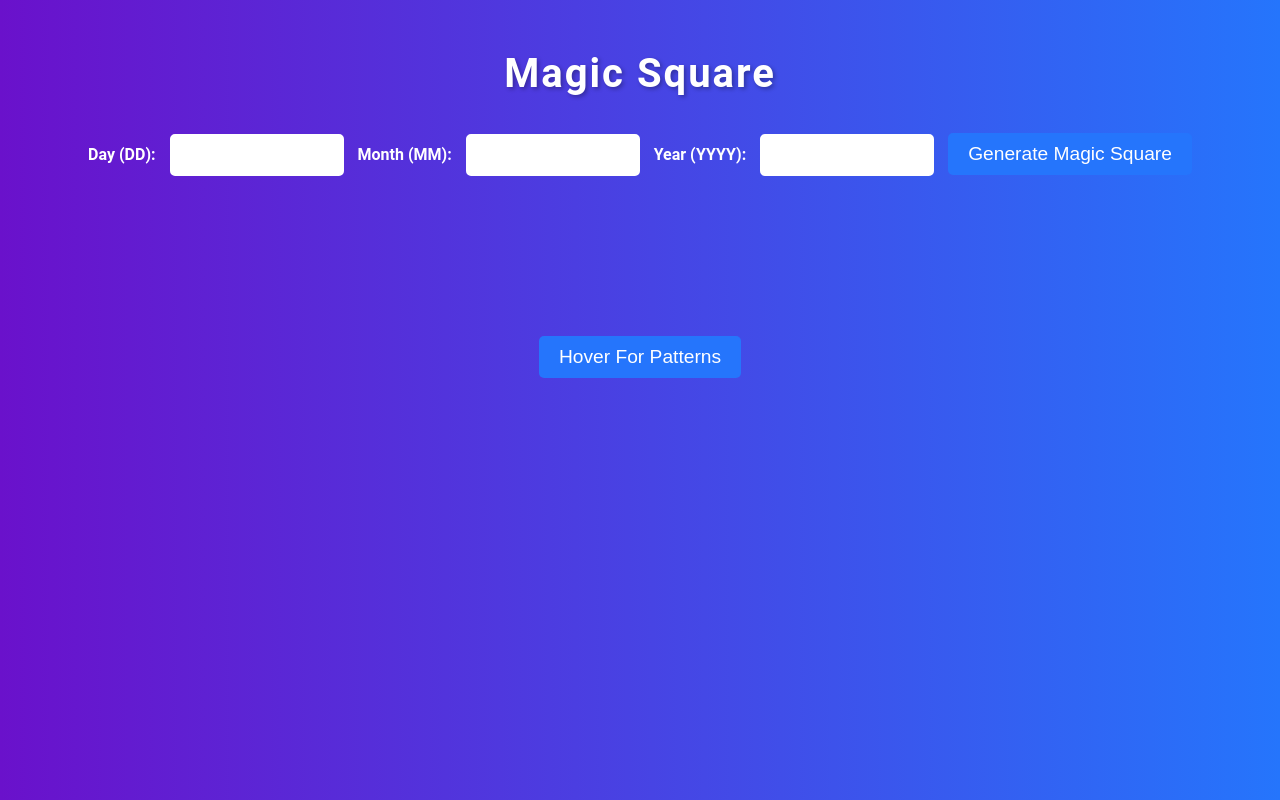
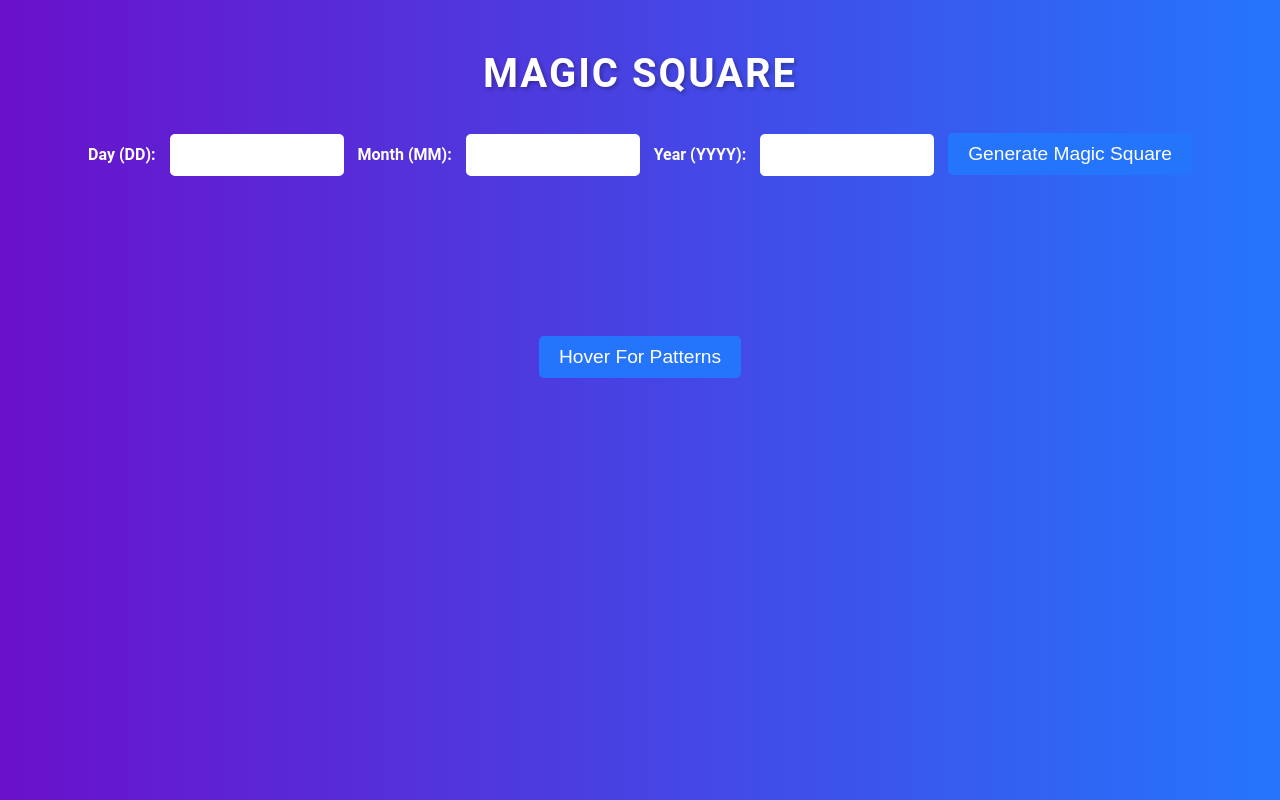
Before and after one commit to LearnerShreya/Magic-Square, a plain HTML site: page index.html in a window 1280 px wide. Drawn offline with Linux system fonts and the light colour scheme.

Commit message:
update index.html

```diff
--- a/index.html
+++ b/index.html
@@ -7,7 +7,7 @@
     <link rel="stylesheet" href="styles.css">
 </head>
 <body>
-    <h1>Magic Square</h1>
+    <h1>MAGIC SQUARE</h1>
     <div class="input-container">
         <label for="day">Day (DD):</label>
         <input type="number" id="day" min="1" max="31" required>
@@ -24,7 +24,7 @@
 
     <div class="image-container">
         <button onclick="showImage()">Hover For Patterns</button>
-        <img id="magicSquareImage" src="./image.png" alt="Ramanujan Magic Square" style="display:none;">
+        <img id="magicSquareImage" src="./image.png" alt="Magic Square Patterns" style="display:none;">
     </div>
 
     <script src="script.js"></script>
```
